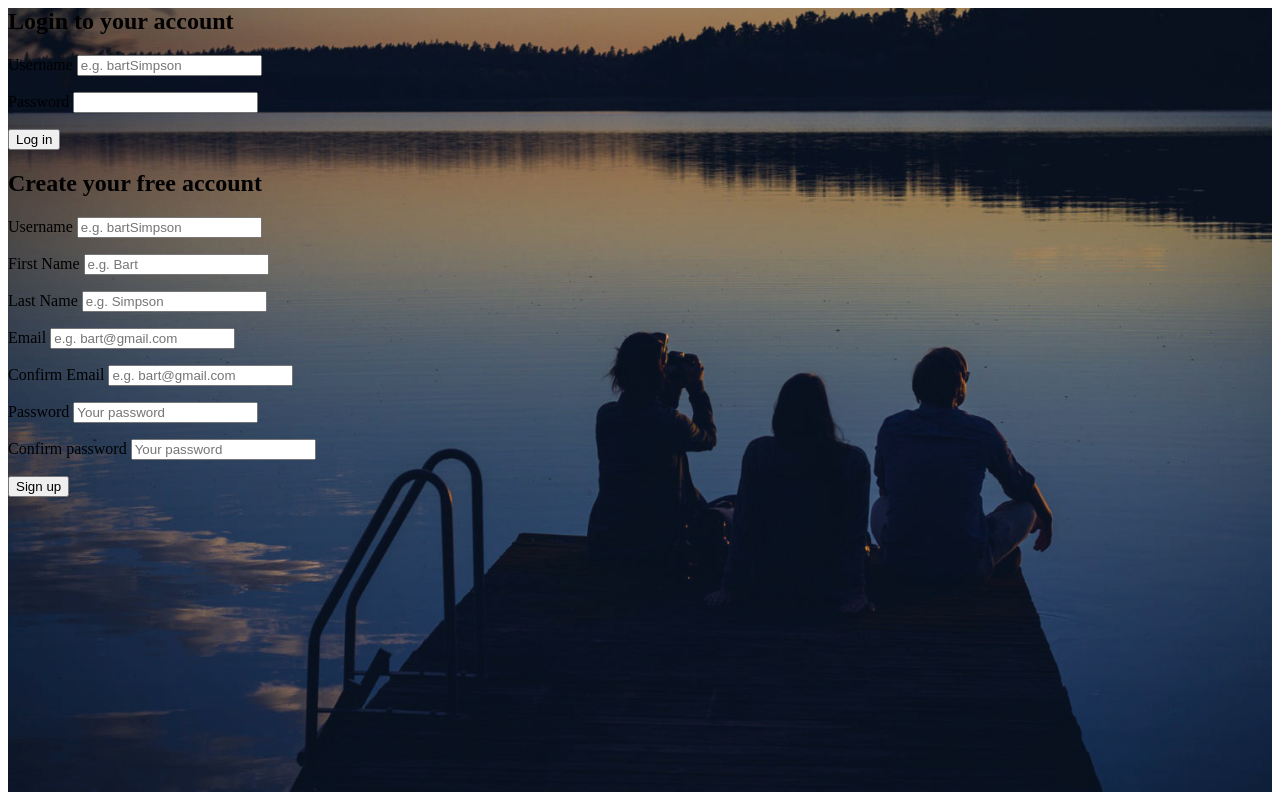
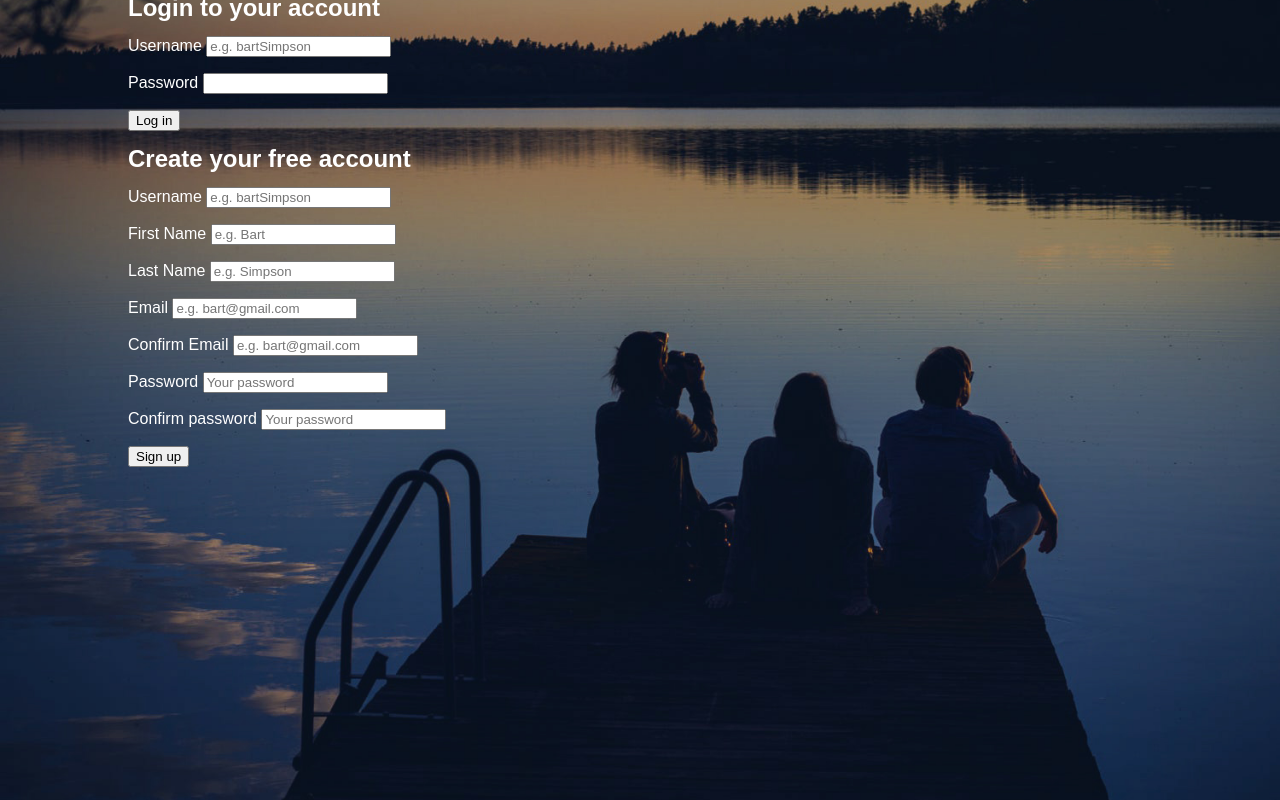
Before and after one commit to mali-tian/php-sample, a PHP site: page /register.php in a window 1280 px wide. Run offline with PHP 8.4, Linux system fonts and the light colour scheme.

Commit message:
Login container style

```diff
--- a/assets/css/register.css
+++ b/assets/css/register.css
@@ -1,3 +1,10 @@
+html,
+body {
+  padding: 0;
+  margin: 0;
+  height: 100%;
+}
+
 #background {
   background-color: #000;
   background-image: url("../images/bg.jpg");
@@ -7,3 +14,18 @@
   height: 100%;
   width: 100%;
 }
+
+#loginContainer {
+  color: #fff;
+  font-family: Arial, Helvetica, sans-serif;
+  font-weight: normal;
+  line-height: 1em;
+  box-sizing: border-box;
+}
+
+#loginContainer {
+  width: 80%;
+  margin: 0 auto;
+  position: relative;
+  max-width: 1024px;
+}
--- a/register.php
+++ b/register.php
@@ -29,6 +29,8 @@ function getInputValue($name)
 
 <body>
   <div id="background">
+
+    <div id="loginContainer">
       <div id="inputContainer">
         <form id="loginForm" action="register.php" method="POST">
           <h2>Login to your account</h2>
```
Lines whose indentation alone changed are shown as unchanged.
